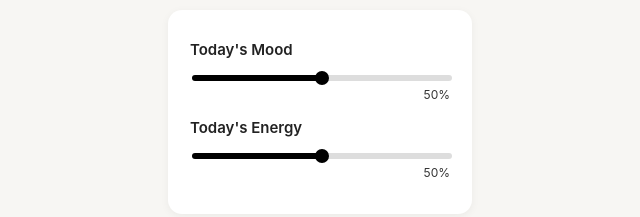
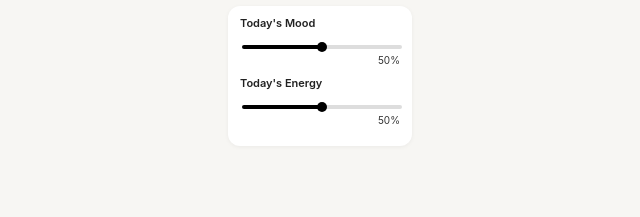
Before and after one commit to sarahdenkert01-hue/slidernotion, a plain HTML site: page index.html in a window 1280 px wide. Shown: the whole page, without its empty margins (320-960 px from the left). Drawn offline with Linux system fonts and the light colour scheme.

Commit message:
Update index.html

```diff
--- a/index.html
+++ b/index.html
@@ -3,7 +3,7 @@
 <head>
 <meta charset="UTF-8">
 <meta name="viewport" content="width=device-width, initial-scale=1.0">
-<title>Today's Mood & Energy</title>
+<title>Mood & Energy Mini</title>
 <style>
   body {
     background-color: #f7f6f3;
@@ -13,62 +13,61 @@
     height: 100vh;
     margin: 0;
     font-family: "Inter", sans-serif;
-    padding-top: 10px;
+    padding-top: 6px;
   }
 
   .card {
     background: white;
-    border-radius: 14px;
-    box-shadow: 0 2px 8px rgba(0,0,0,0.05);
-    padding: 18px 22px;
-    max-width: 260px;
-    width: 90%;
+    border-radius: 12px;
+    box-shadow: 0 1px 4px rgba(0,0,0,0.05);
+    padding: 10px 12px;
+    max-width: 160px;
+    width: 100%;
   }
 
   h2 {
     color: #222;
     font-weight: 600;
-    font-size: 15px;
-    margin-bottom: 6px;
+    font-size: 11px;
+    margin: 0 0 3px 0;
   }
 
   .slider-container {
-    margin-bottom: 16px;
+    margin-bottom: 10px;
   }
 
   input[type=range] {
     -webkit-appearance: none;
     width: 100%;
-    height: 6px;
-    border-radius: 4px;
+    height: 4px;
+    border-radius: 3px;
     background: linear-gradient(to right, black var(--value, 50%), #ddd var(--value, 50%));
     outline: none;
-    transition: background 0.3s ease;
   }
 
   input[type=range]::-webkit-slider-thumb {
     -webkit-appearance: none;
     appearance: none;
-    width: 14px;
-    height: 14px;
+    width: 10px;
+    height: 10px;
     border-radius: 50%;
     background: black;
     cursor: pointer;
   }
 
   input[type=range]::-moz-range-thumb {
-    width: 14px;
-    height: 14px;
+    width: 10px;
+    height: 10px;
     border-radius: 50%;
     background: black;
     cursor: pointer;
   }
 
   .value {
-    font-size: 12px;
+    font-size: 10px;
     color: #333;
     text-align: right;
-    margin-top: 2px;
+    margin-top: 1px;
   }
 </style>
 </head>
```
